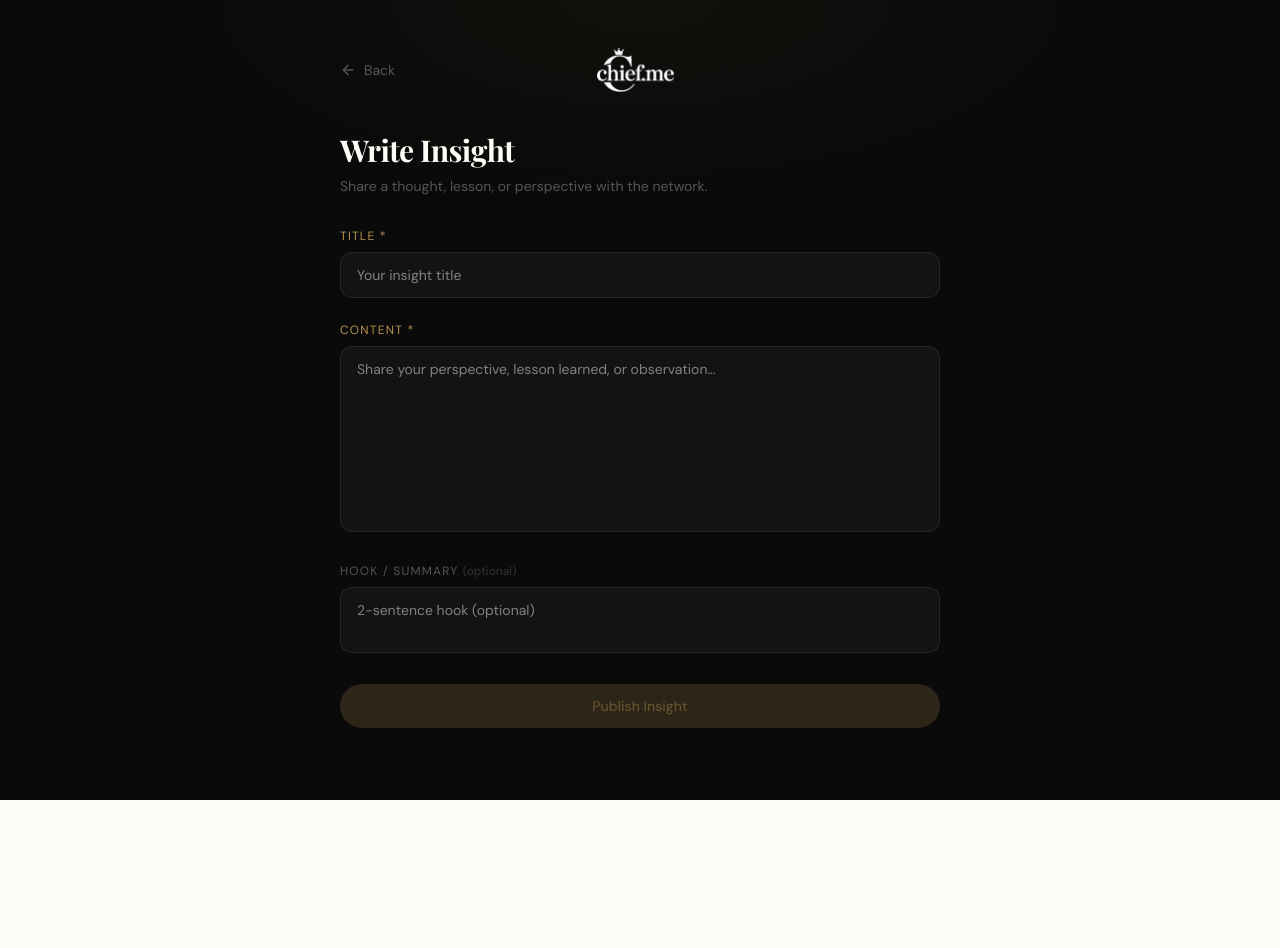
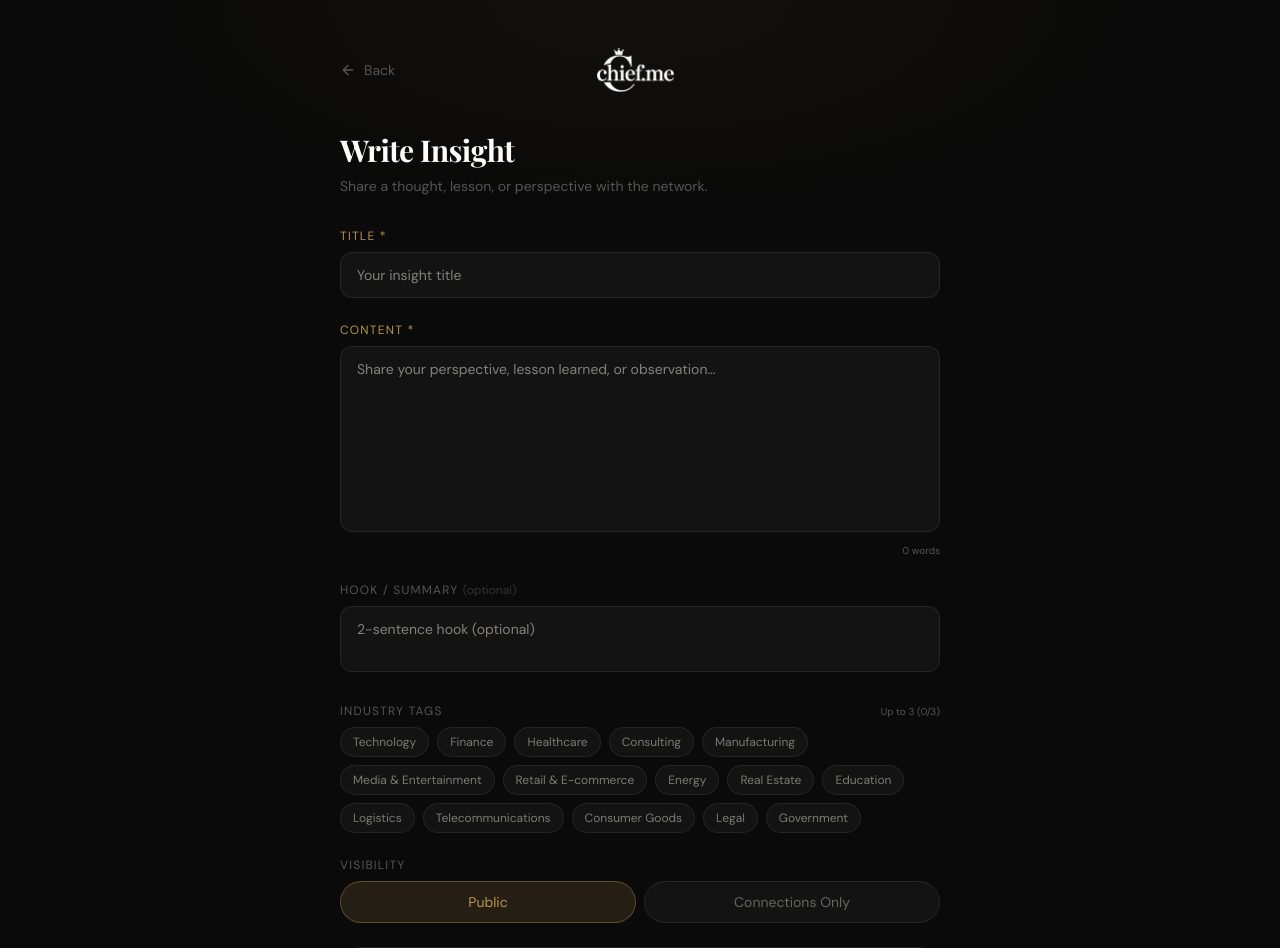
Before and after one commit to chiefhh/chief, a Next.js app: page /insights/new in a window 1280 px wide. Shown: the top 948 px of the page. Before the commit the page ends 800 px from the top, so only its background shows below. Built offline with nearby package versions, Linux system fonts and the light colour scheme; no server answers; sample sign-in values are in the browser's storage.

Commit message:
feat: insights editor — tags, visibility, word count, draft auto-save

```diff
--- a/app/insights/new/page.tsx
+++ b/app/insights/new/page.tsx
@@ -1,12 +1,20 @@
 "use client"
 
-import { useEffect, useState } from "react"
+import { useEffect, useState, useRef } from "react"
 import { useSession } from "next-auth/react"
 import { useRouter } from "next/navigation"
 import Link from "next/link"
 import Image from "next/image"
 import { ArrowLeft } from "lucide-react"
 import { useLanguage } from "@/lib/i18n/LanguageContext"
+
+const INDUSTRIES = [
+  "Technology","Finance","Healthcare","Consulting","Manufacturing",
+  "Media & Entertainment","Retail & E-commerce","Energy","Real Estate",
+  "Education","Logistics","Telecommunications","Consumer Goods","Legal","Government",
+]
+
+const DRAFT_KEY = "insight_draft"
 
 const copy = {
   en: {
@@ -20,9 +28,17 @@ const copy = {
     summaryLabel: "Hook / Summary",
     summaryNote: "(optional)",
     summaryPh: "2-sentence hook (optional)",
+    tagsLabel: "Industry Tags",
+    tagsHint: "Up to 3",
+    visibilityLabel: "Visibility",
+    visPublic: "Public",
+    visConnections: "Connections Only",
     publish: "Publish Insight",
     publishing: "Publishing…",
     error: "Failed to publish insight. Please try again.",
+    draftBanner: "Draft restored — continue where you left off.",
+    draftDiscard: "Discard",
+    words: (n: number) => `${n} words`,
   },
   zh: {
     back: "返回",
@@ -35,10 +51,26 @@ const copy = {
     summaryLabel: "钩子 / 摘要",
     summaryNote: "（选填）",
     summaryPh: "两句话的摘要（选填）",
+    tagsLabel: "行业标签",
+    tagsHint: "最多 3 个",
+    visibilityLabel: "可见性",
+    visPublic: "公开",
+    visConnections: "仅连接可见",
     publish: "发布洞察",
     publishing: "发布中…",
     error: "发布洞察失败，请重试。",
+    draftBanner: "已恢复草稿，继续上次编辑。",
+    draftDiscard: "丢弃",
+    words: (n: number) => `${n} 字`,
   },
+}
+
+interface DraftData {
+  title: string;
+  content: string;
+  summary: string;
+  tags: string[];
+  visibility: "public" | "connections";
 }
 
 export default function NewInsightPage() {
@@ -50,8 +82,40 @@ export default function NewInsightPage() {
   const [title, setTitle] = useState("")
   const [content, setContent] = useState("")
   const [summary, setSummary] = useState("")
+  const [tags, setTags] = useState<string[]>([])
+  const [visibility, setVisibility] = useState<"public" | "connections">("public")
   const [submitting, setSubmitting] = useState(false)
   const [error, setError] = useState<string | null>(null)
+  const [showDraftBanner, setShowDraftBanner] = useState(false)
+  const draftTimerRef = useRef<ReturnType<typeof setTimeout> | null>(null)
+
+  // On mount: check for saved draft
+  useEffect(() => {
+    try {
+      const raw = localStorage.getItem(DRAFT_KEY)
+      if (raw) {
+        const draft: DraftData = JSON.parse(raw)
+        if (draft.title || draft.content) {
+          setTitle(draft.title ?? "")
+          setContent(draft.content ?? "")
+          setSummary(draft.summary ?? "")
+          setTags(draft.tags ?? [])
+          setVisibility(draft.visibility ?? "public")
+          setShowDraftBanner(true)
+        }
+      }
+    } catch { /* ignore corrupt draft */ }
+  }, [])
+
+  // Auto-save draft on change
+  useEffect(() => {
+    if (draftTimerRef.current) clearTimeout(draftTimerRef.current)
+    draftTimerRef.current = setTimeout(() => {
+      if (!title && !content) return
+      const draft: DraftData = { title, content, summary, tags, visibility }
+      localStorage.setItem(DRAFT_KEY, JSON.stringify(draft))
+    }, 2000)
+  }, [title, content, summary, tags, visibility])
 
   useEffect(() => {
     if (status === "unauthenticated") router.replace("/join")
@@ -65,6 +129,22 @@ export default function NewInsightPage() {
     )
   }
 
+  function toggleTag(ind: string) {
+    setTags((prev) =>
+      prev.includes(ind) ? prev.filter((t) => t !== ind) : prev.length < 3 ? [...prev, ind] : prev
+    )
+  }
+
+  function discardDraft() {
+    localStorage.removeItem(DRAFT_KEY)
+    setTitle(""); setContent(""); setSummary(""); setTags([]); setVisibility("public")
+    setShowDraftBanner(false)
+  }
+
+  const wordCount = lang === "zh"
+    ? content.length
+    : content.trim().split(/\s+/).filter(Boolean).length
+
   const canSubmit = title.trim() && content.trim() && !submitting
 
   async function handleSubmit(e: React.FormEvent) {
@@ -76,9 +156,18 @@ export default function NewInsightPage() {
       const res = await fetch("/api/insights", {
         method: "POST",
         headers: { "Content-Type": "application/json" },
-        body: JSON.stringify({ title: title.trim(), content: content.trim(), summary: summary.trim() || undefined, source: "MANUAL", isDraft: false, isPublic: true }),
+        body: JSON.stringify({
+          title: title.trim(),
+          content: content.trim(),
+          summary: summary.trim() || undefined,
+          source: "MANUAL",
+          isDraft: false,
+          isPublic: visibility === "public",
+          tags,
+        }),
       })
       if (!res.ok) throw new Error("Failed to publish")
+      localStorage.removeItem(DRAFT_KEY)
       router.push("/dashboard")
     } catch {
       setError(t.error)
@@ -113,6 +202,17 @@ export default function NewInsightPage() {
         <h1 className="font-display text-3xl font-bold mb-2" style={{ color: "#FEFCF7" }}>{t.title}</h1>
         <p className="font-body text-sm mb-8" style={{ color: "#555555" }}>{t.sub}</p>
 
+        {/* Draft restore banner */}
+        {showDraftBanner && (
+          <div className="rounded-[12px] px-4 py-3 mb-6 flex items-center justify-between font-body text-sm"
+            style={{ background: "rgba(184,148,79,0.08)", border: "1px solid rgba(184,148,79,0.2)", color: "#E8D5A0" }}>
+            <span>{t.draftBanner}</span>
+            <button onClick={discardDraft} className="text-[#555555] hover:text-[#E8E2D8] transition-colors ml-4 text-xs cursor-pointer">
+              {t.draftDiscard}
+            </button>
+          </div>
+        )}
+
         {error && (
           <div className="rounded-[12px] px-4 py-3 mb-6 font-body text-sm" style={{ background: "rgba(220,38,38,0.1)", border: "1px solid rgba(220,38,38,0.3)", color: "#fca5a5" }}>
             {error}
@@ -120,18 +220,24 @@ export default function NewInsightPage() {
         )}
 
         <form onSubmit={handleSubmit} className="flex flex-col gap-6">
+          {/* Title */}
           <div>
             <label className="block font-body text-xs tracking-widest uppercase mb-2" style={{ color: "#B8944F" }}>{t.titleLabel} *</label>
             <input type="text" value={title} onChange={e => setTitle(e.target.value)} placeholder={t.titlePh} required
               className={taBase} style={taStyle} onFocus={focus} onBlur={blur} />
           </div>
 
+          {/* Content + word count */}
           <div>
             <label className="block font-body text-xs tracking-widest uppercase mb-2" style={{ color: "#B8944F" }}>{t.contentLabel} *</label>
             <textarea rows={8} value={content} onChange={e => setContent(e.target.value)} placeholder={t.contentPh} required
               className={taBase + " resize-none"} style={taStyle} onFocus={focus} onBlur={blur} />
+            <p className="text-right font-body text-[10px] mt-1" style={{ color: "#555555" }}>
+              {t.words(wordCount)}
+            </p>
           </div>
 
+          {/* Summary */}
           <div>
             <label className="block font-body text-xs tracking-widest uppercase mb-2" style={{ color: "#555555" }}>
               {t.summaryLabel} <span className="normal-case tracking-normal text-[#333333]">{t.summaryNote}</span>
@@ -140,6 +246,50 @@ export default function NewInsightPage() {
               className={taBase + " resize-none"} style={taStyle} onFocus={focus} onBlur={blur} />
           </div>
 
+          {/* Industry Tags */}
+          <div>
+            <div className="flex items-center justify-between mb-2">
+              <label className="block font-body text-xs tracking-widest uppercase" style={{ color: "#555555" }}>{t.tagsLabel}</label>
+              <span className="font-body text-[10px]" style={{ color: "#555555" }}>{t.tagsHint} ({tags.length}/3)</span>
+            </div>
+            <div className="flex flex-wrap gap-2">
+              {INDUSTRIES.map((ind) => {
+                const selected = tags.includes(ind)
+                const disabled = !selected && tags.length >= 3
+                return (
+                  <button key={ind} type="button" onClick={() => toggleTag(ind)} disabled={disabled}
+                    className="px-3 py-1.5 rounded-full font-body text-xs transition-all cursor-pointer disabled:opacity-30 disabled:cursor-not-allowed"
+                    style={{
+                      background: selected ? "rgba(184,148,79,0.2)" : "rgba(255,255,255,0.04)",
+                      border: selected ? "1px solid rgba(184,148,79,0.5)" : "1px solid rgba(255,255,255,0.08)",
+                      color: selected ? "#B8944F" : "rgba(232,226,216,0.5)",
+                    }}>
+                    {ind}
+                  </button>
+                )
+              })}
+            </div>
+          </div>
+
+          {/* Visibility */}
+          <div>
+            <label className="block font-body text-xs tracking-widest uppercase mb-2" style={{ color: "#555555" }}>{t.visibilityLabel}</label>
+            <div className="flex gap-2">
+              {(["public", "connections"] as const).map((v) => (
+                <button key={v} type="button" onClick={() => setVisibility(v)}
+                  className="flex-1 py-2.5 rounded-full font-body text-sm transition-all cursor-pointer"
+                  style={{
+                    background: visibility === v ? "rgba(184,148,79,0.15)" : "rgba(255,255,255,0.04)",
+                    border: visibility === v ? "1px solid rgba(184,148,79,0.4)" : "1px solid rgba(255,255,255,0.08)",
+                    color: visibility === v ? "#B8944F" : "rgba(232,226,216,0.4)",
+                  }}>
+                  {v === "public" ? t.visPublic : t.visConnections}
+                </button>
+              ))}
+            </div>
+          </div>
+
+          {/* Submit */}
           <button type="submit" disabled={!canSubmit} className="w-full rounded-full py-3 font-body font-medium text-sm transition-colors"
             style={{ background: canSubmit ? "#B8944F" : "rgba(184,148,79,0.2)", color: canSubmit ? "#FEFCF7" : "rgba(184,148,79,0.4)", cursor: canSubmit ? "pointer" : "not-allowed" }}>
             {submitting ? t.publishing : t.publish}
```
